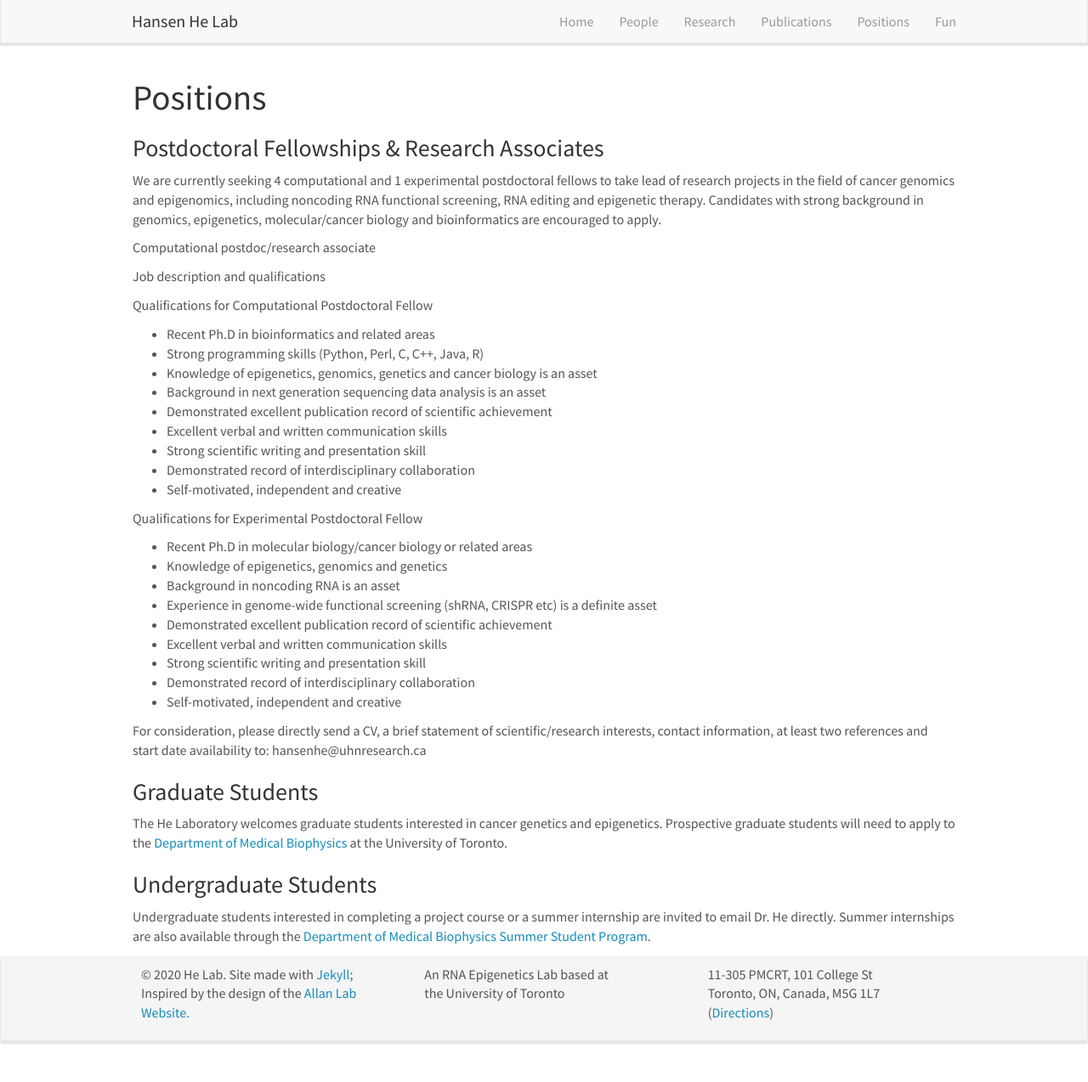
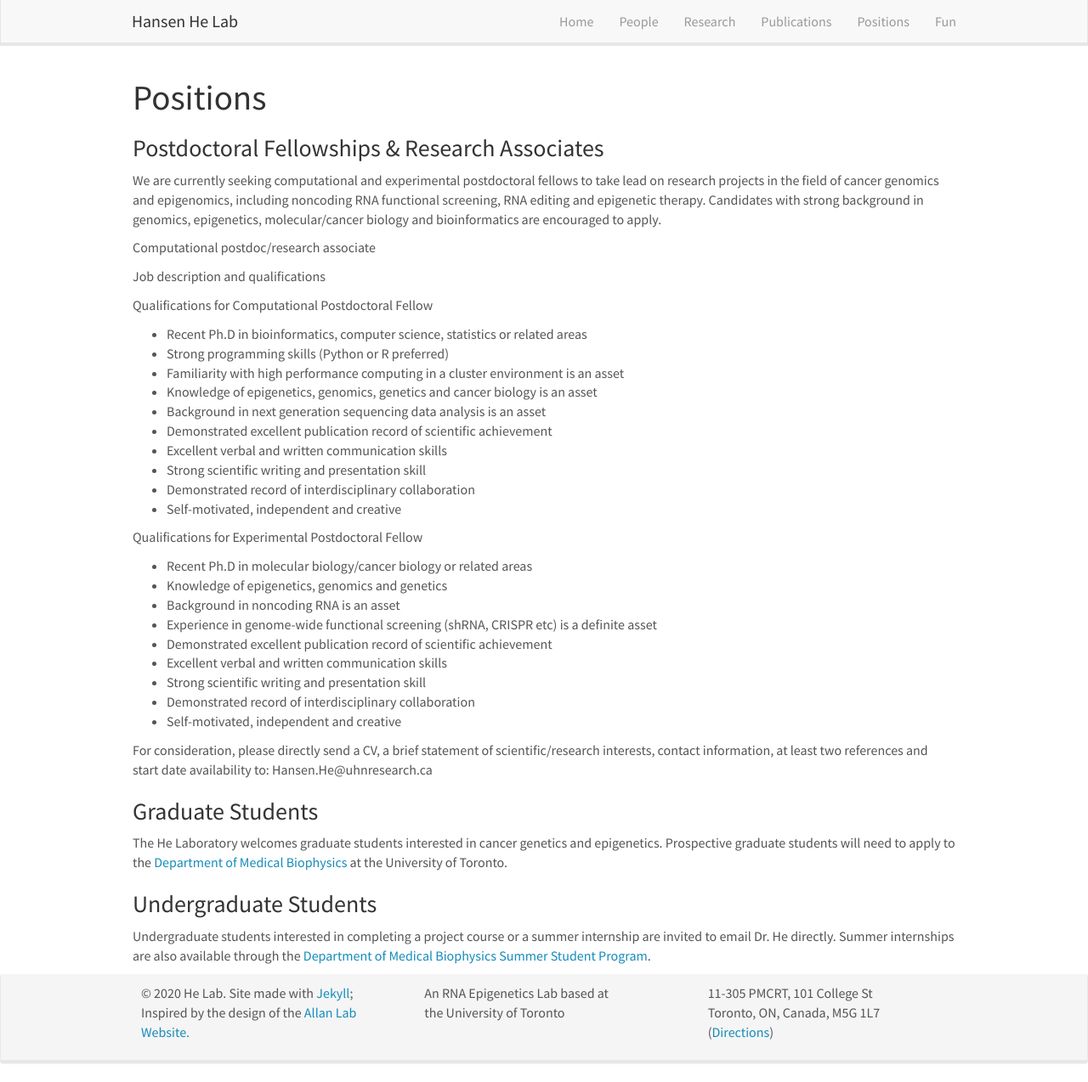
Before and after one commit to Xinyi371/HansenHeLab.github.io, a Jekyll site: the page built from _pages/05_Positions.md, in a window 1280 px wide and 1274 px high. Shown: the whole window at 85% size. Built offline with Jekyll 4.4.1, drawn with Linux system fonts in a browser that asks for light colours; nearby versions of some CDN libraries.

Commit message:
updating positions

```diff
--- a/_pages/05_Positions.md
+++ b/_pages/05_Positions.md
@@ -9,7 +9,7 @@ sitemap: false
 # Positions
 
 ### Postdoctoral Fellowships & Research Associates
-We are currently seeking 4 computational and 1 experimental postdoctoral fellows to take lead of research projects in the field of cancer genomics and epigenomics, including noncoding RNA functional screening, RNA editing and epigenetic therapy. Candidates with strong background in genomics, epigenetics, molecular/cancer biology and bioinformatics are encouraged to apply.
+We are currently seeking computational and experimental postdoctoral fellows to take lead on research projects in the field of cancer genomics and epigenomics, including noncoding RNA functional screening, RNA editing and epigenetic therapy. Candidates with strong background in genomics, epigenetics, molecular/cancer biology and bioinformatics are encouraged to apply.
 
 Computational postdoc/research associate
 
@@ -17,8 +17,9 @@ Job description and qualifications
 
 Qualifications for Computational Postdoctoral Fellow
 
-* Recent Ph.D in bioinformatics and related areas
-* Strong programming skills (Python, Perl, C, C++, Java, R)
+* Recent Ph.D in bioinformatics, computer science, statistics or related areas
+* Strong programming skills (Python or R preferred)
+* Familiarity with high performance computing in a cluster environment is an asset
 * Knowledge of epigenetics, genomics, genetics and cancer biology is an asset
 * Background in next generation sequencing data analysis is an asset
 * Demonstrated excellent publication record of scientific achievement
@@ -41,7 +42,7 @@ Qualifications for Experimental Postdoctoral Fellow
 * Self-motivated, independent and creative
 
 
-For consideration, please directly send a CV, a brief statement of scientific/research interests, contact information, at least two references and start date availability to: hansenhe@uhnresearch.ca
+For consideration, please directly send a CV, a brief statement of scientific/research interests, contact information, at least two references and start date availability to: Hansen.He@uhnresearch.ca
 
 ### Graduate Students
 The He Laboratory welcomes graduate students interested in cancer genetics and epigenetics. Prospective graduate students will need to apply to the [Department of Medical Biophysics](https://medbio.utoronto.ca/medical-biophysics) at the University of Toronto.
```
Also changed, not shown: index.md (+1 -1 lines), 2 other files.
